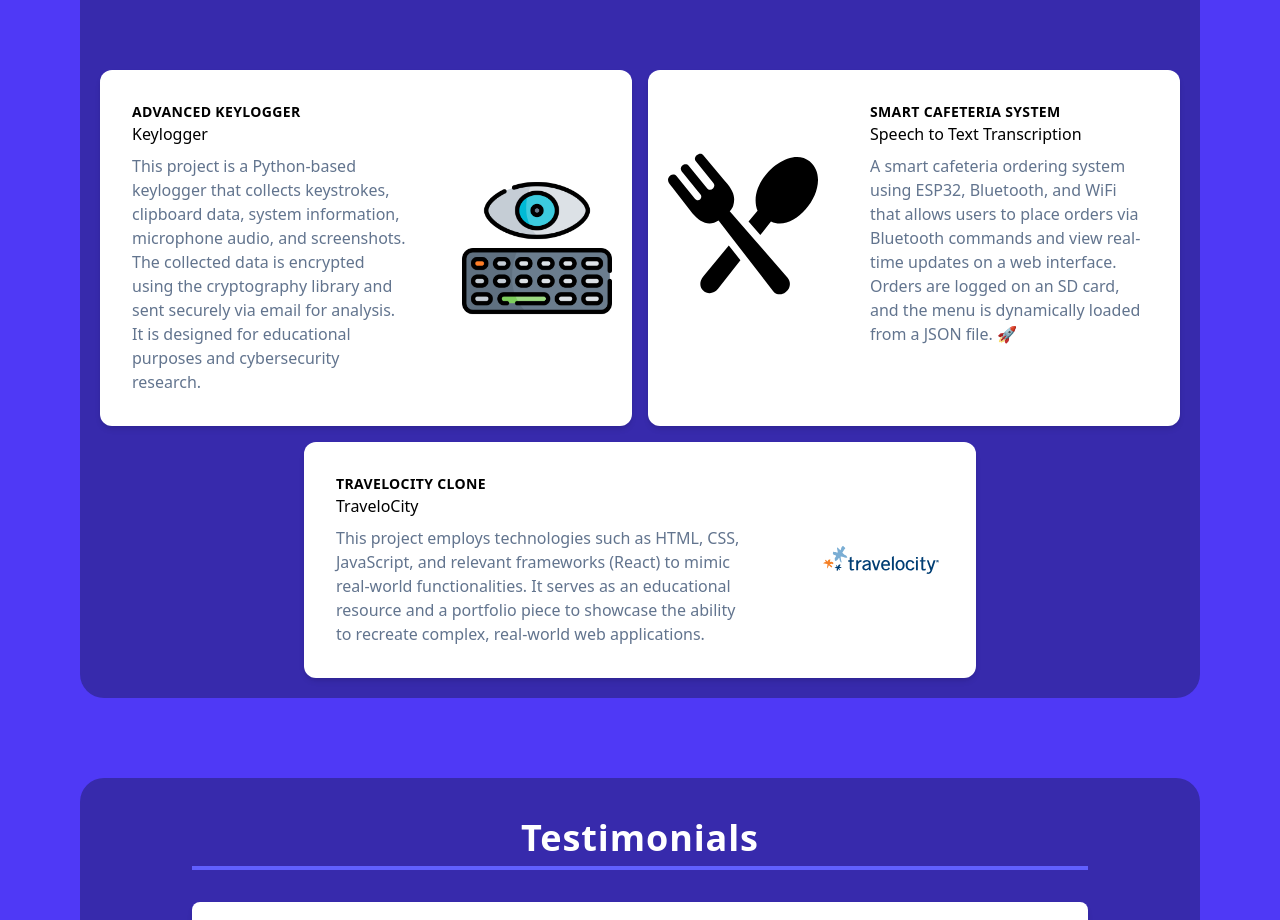
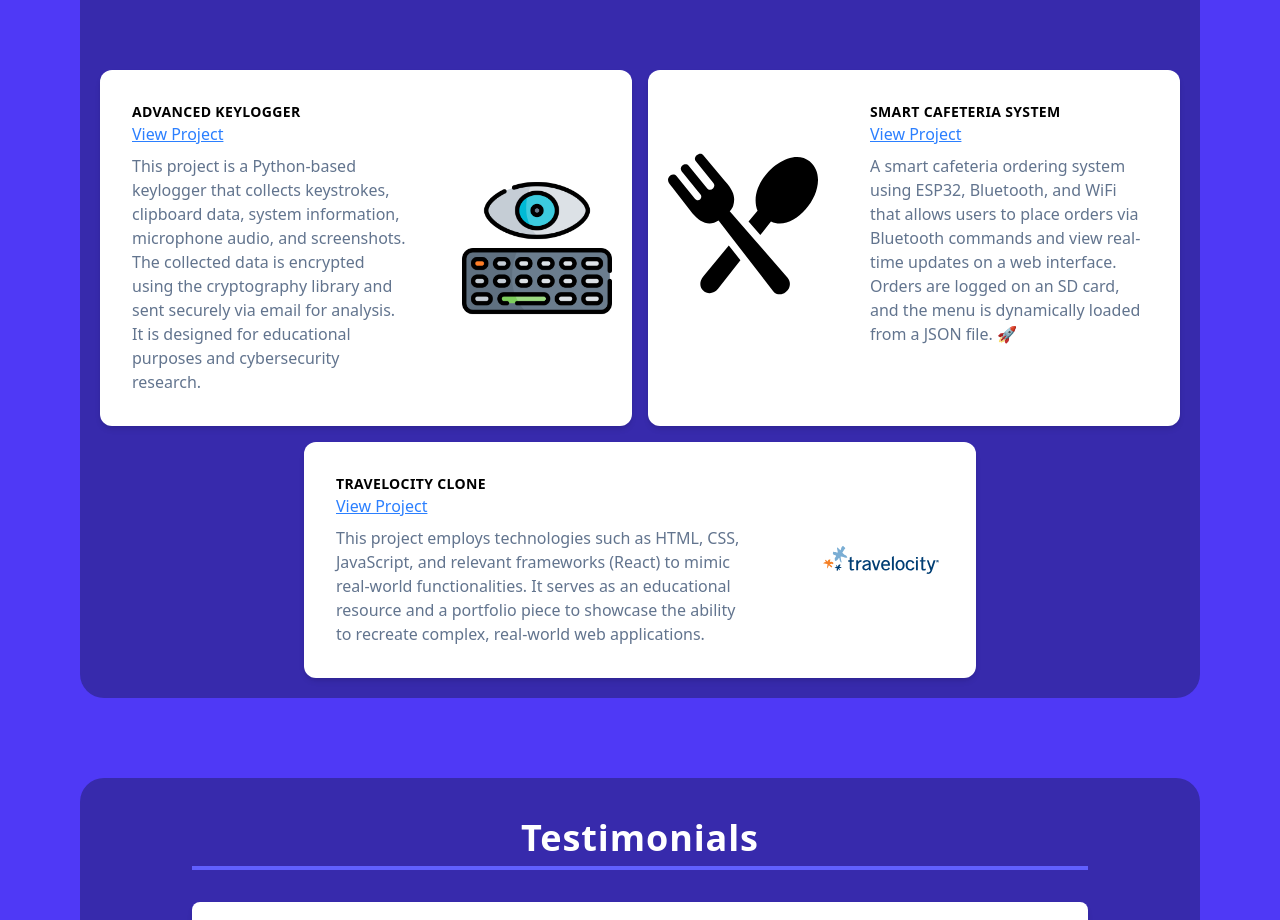
Before and after one commit to Swastik124/My_Portfolio, a React (Vite) app: page / in a window 1280 px wide. Shown: the part 1540-2460 px from the top of the page. Built offline with nearby package versions, Linux system fonts and the light colour scheme.

Commit message:
Added Skills Section

```diff
--- a/src/components/project.jsx
+++ b/src/components/project.jsx
@@ -18,7 +18,7 @@ export default function Project() {
                       <div className="uppercase tracking-wide text-sm to-indigo-500 font-semibold">
                       Advanced Keylogger
                       </div>
-                  <a href="https://github.com/Swastik124/Advanced_Keylogger.git" target='_blank' rel="noopener noreferrer">Keylogger</a>
+                      <a href="https://github.com/Swastik124/Advanced_Keylogger.git" target='_blank' rel="noopener noreferrer" className="text-blue-500 hover:text-blue-700"><u>View Project</u></a>
                       <p className="mt-2 text-slate-500">
                       This project is a Python-based keylogger that collects keystrokes, clipboard data, system information, microphone audio, and screenshots. The collected data is encrypted using the cryptography library and sent securely via email for analysis. It is designed for educational purposes and cybersecurity research.
                       </p>
@@ -38,7 +38,7 @@ export default function Project() {
                   <div className="uppercase tracking-wide text-sm to-indigo-500 font-semibold">
                     Smart Cafeteria System
                   </div>
-                  <a href="https://github.com/Swastik124/speech-to-text-transcription.git" target='_blank' rel="noopener noreferrer">Speech to Text Transcription</a>
+                  <a href="https://github.com/Swastik124/speech-to-text-transcription.git" target='_blank' rel="noopener noreferrer" className="text-blue-500 hover:text-blue-700"><u>View Project</u></a>
                   <p className="mt-2 text-slate-500">
                     A smart cafeteria ordering system using ESP32, Bluetooth, and WiFi that allows users to place orders via Bluetooth commands and view real-time updates on a web interface. Orders are logged on an SD card, and the menu is dynamically loaded from a JSON file. 🚀
                   </p>
@@ -52,7 +52,7 @@ export default function Project() {
                   <div className="uppercase tracking-wide text-sm to-indigo-500 font-semibold">
                     TraveloCity Clone
                   </div>
-                  <a href="https://github.com/Swastik124/TraveloCity-Clone.git" target='_blank' rel="noopener noreferrer">TraveloCity</a>
+                  <a href="https://github.com/Swastik124/TraveloCity-Clone.git" target='_blank' rel="noopener noreferrer"className="text-blue-500 hover:text-blue-700"><u>View Project</u></a>
                   <p className="mt-2 text-slate-500">
                     This project employs technologies such as HTML, CSS, JavaScript, and relevant frameworks (React) to mimic real-world functionalities. It serves as an educational resource and a portfolio piece to showcase the ability to recreate complex, real-world web applications.
                   </p>
```
Lines whose indentation alone changed are shown as unchanged.
